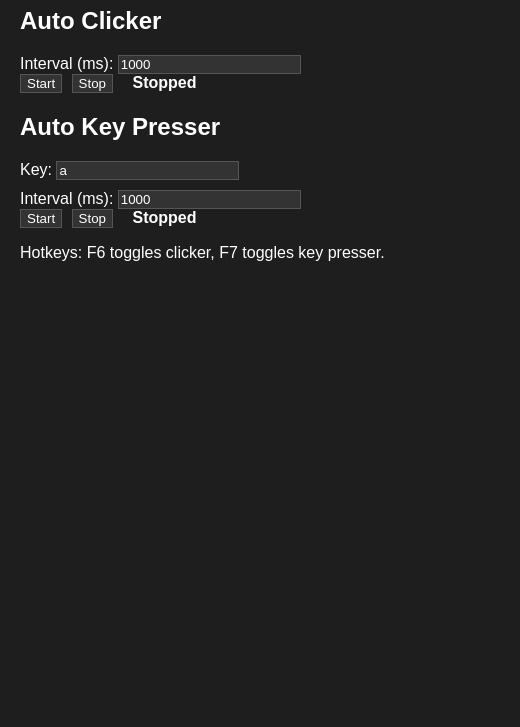
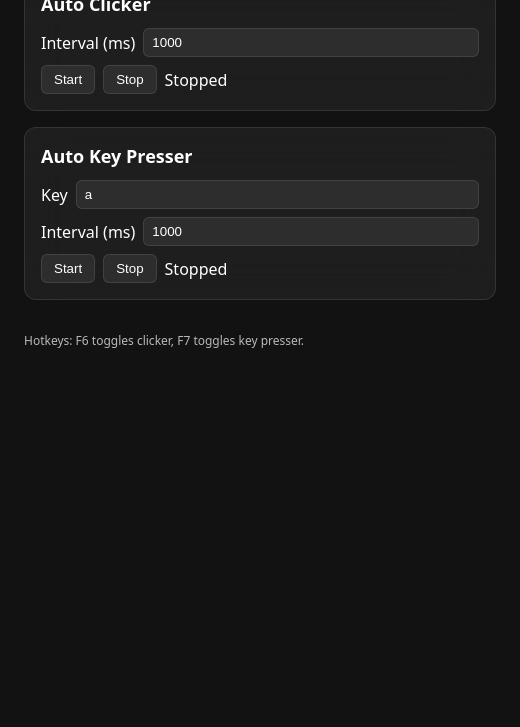
Before and after one commit to darkharasho/AutoMancer, an Electron app: page index.html in a window 520 px wide. Shown: the part 73-800 px from the top of the page. Drawn offline with Linux system fonts and the light colour scheme; no server answers.

Commit message:
feat: modernize ui with full-window mica

```diff
--- a/index.html
+++ b/index.html
@@ -4,45 +4,128 @@
   <meta charset="UTF-8" />
   <title>AutoMancer</title>
   <style>
+    :root {
+      color-scheme: dark;
+      --bg: rgba(255, 255, 255, 0.05);
+      --border: rgba(255, 255, 255, 0.1);
+      --hover: rgba(255, 255, 255, 0.12);
+      --accent: #2563eb;
+    }
     body {
-      font-family: sans-serif;
-      margin: 20px;
-      background: #1e1e1e;
+      margin: 0;
+      padding: 0;
+      font-family: system-ui, -apple-system, "Segoe UI", Roboto, sans-serif;
+      color: #fff;
+      background: transparent;
+    }
+    header {
+      height: 32px;
+      padding: 0 12px;
+      display: flex;
+      align-items: center;
+      -webkit-app-region: drag;
+      font-weight: 500;
+    }
+    main {
+      padding: 16px 24px 24px;
+      display: grid;
+      gap: 16px;
+    }
+    .card {
+      background: var(--bg);
+      backdrop-filter: blur(20px);
+      border: 1px solid var(--border);
+      border-radius: 12px;
+      padding: 16px;
+    }
+    h1, h2 {
+      margin: 0 0 12px;
+      font-weight: 600;
+      font-size: 18px;
+    }
+    label {
+      display: flex;
+      align-items: center;
+      gap: 8px;
+      margin-bottom: 8px;
+      -webkit-app-region: no-drag;
+    }
+    input {
+      flex: 1;
+      background: rgba(255, 255, 255, 0.07);
+      border: 1px solid var(--border);
+      border-radius: 6px;
+      padding: 6px 8px;
       color: #fff;
     }
-    label { display: block; margin-top: 10px; }
+    input:focus {
+      outline: 2px solid var(--accent);
+    }
+    .actions {
+      display: flex;
+      align-items: center;
+      gap: 8px;
+      margin-top: 8px;
+      -webkit-app-region: no-drag;
+    }
     button {
-      margin-right: 5px;
-      background: #333;
+      flex: 0 0 auto;
+      background: rgba(255, 255, 255, 0.07);
+      border: 1px solid var(--border);
+      border-radius: 6px;
+      padding: 6px 12px;
       color: #fff;
-      border: 1px solid #555;
+      cursor: pointer;
+      transition: background 0.2s;
     }
-    input {
-      background: #333;
-      color: #fff;
-      border: 1px solid #555;
+    button:hover {
+      background: var(--hover);
     }
-    .status { font-weight: bold; margin-left: 10px; }
+    .status {
+      flex: 1;
+      font-weight: 500;
+    }
+    footer {
+      margin-top: 8px;
+      padding: 0 24px 16px;
+      font-size: 12px;
+      opacity: 0.7;
+    }
   </style>
 </head>
 <body>
-  <h1>AutoMancer</h1>
-  <div>
+  <header>AutoMancer</header>
+  <main>
+    <section class="card">
       <h2>Auto Clicker</h2>
-    <label>Interval (ms): <input id="clickInterval" type="number" value="1000" /></label>
+      <label>
+        Interval (ms)
+        <input id="clickInterval" type="number" value="1000" min="1" />
+      </label>
+      <div class="actions">
         <button id="startClicker">Start</button>
         <button id="stopClicker">Stop</button>
         <span class="status" id="clickerStatus">Stopped</span>
       </div>
-  <div>
+    </section>
+    <section class="card">
       <h2>Auto Key Presser</h2>
-    <label>Key: <input id="key" type="text" value="a" /></label>
-    <label>Interval (ms): <input id="keyInterval" type="number" value="1000" /></label>
+      <label>
+        Key
+        <input id="key" type="text" value="a" />
+      </label>
+      <label>
+        Interval (ms)
+        <input id="keyInterval" type="number" value="1000" min="1" />
+      </label>
+      <div class="actions">
         <button id="startKey">Start</button>
         <button id="stopKey">Stop</button>
         <span class="status" id="keyStatus">Stopped</span>
       </div>
-  <p>Hotkeys: F6 toggles clicker, F7 toggles key presser.</p>
+    </section>
+  </main>
+  <footer>Hotkeys: F6 toggles clicker, F7 toggles key presser.</footer>
   <script src="renderer.js"></script>
 </body>
 </html>
```
Also changed, not shown: main.js (+20 -5 lines). Lines whose indentation alone changed are shown as unchanged.
